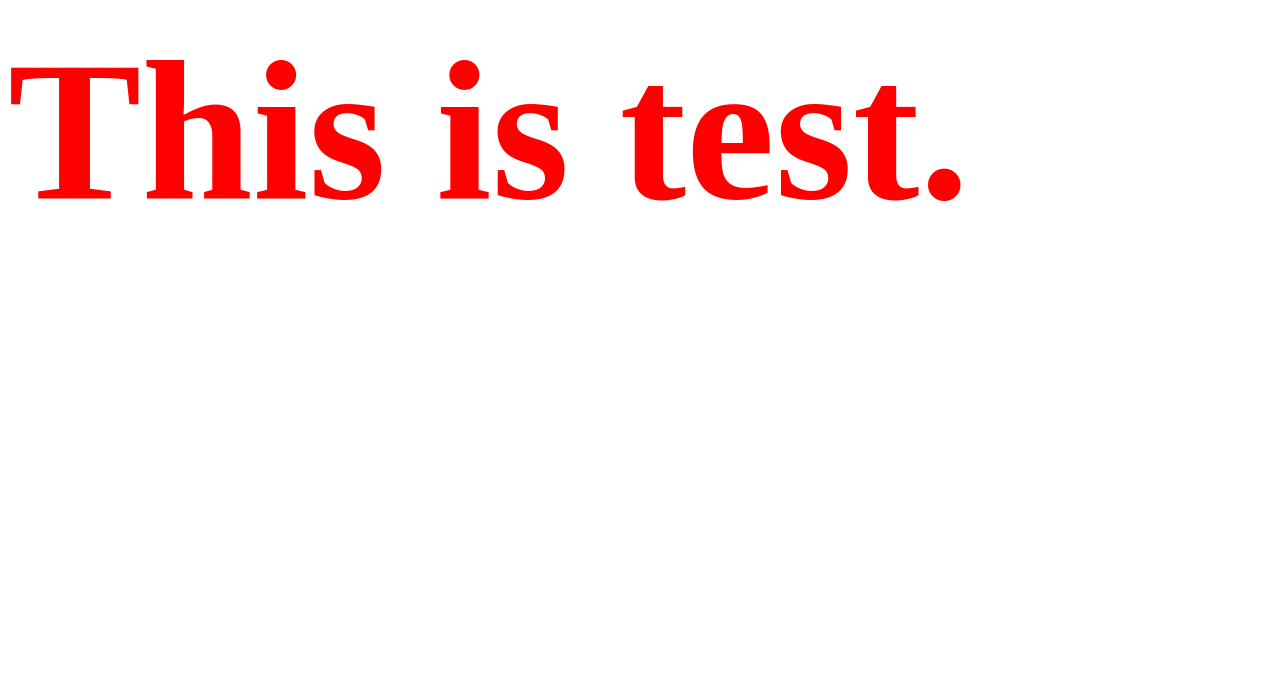
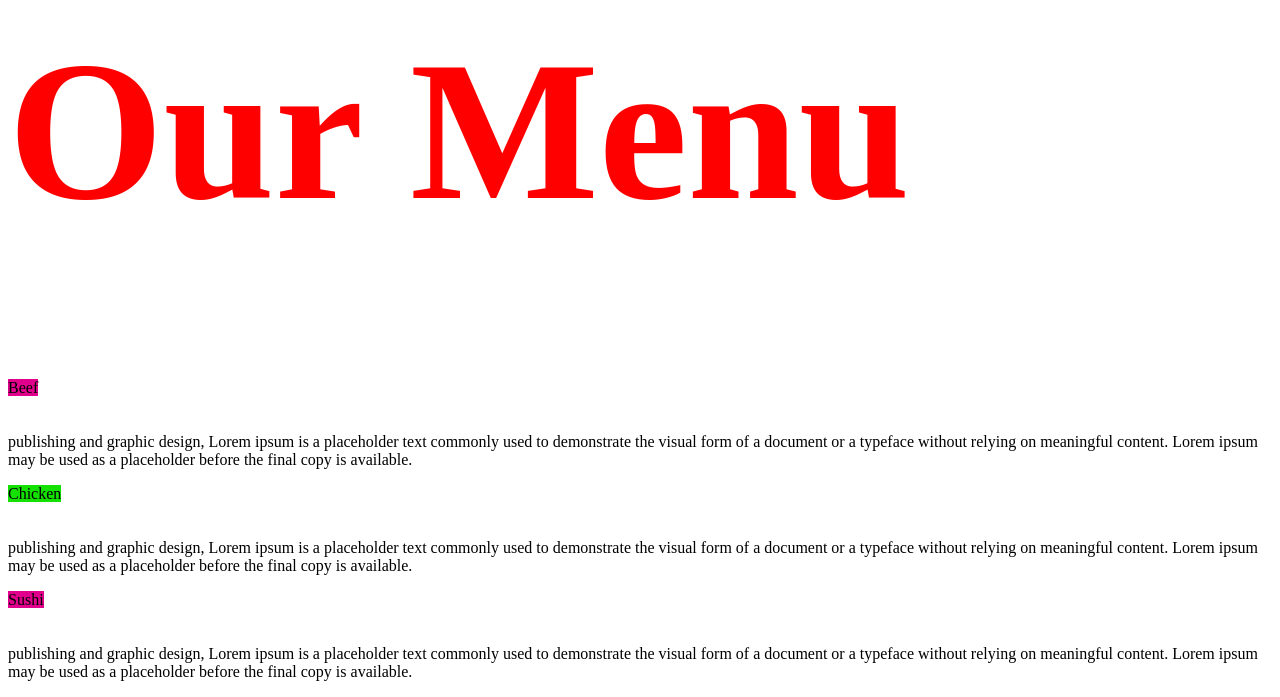
Before and after one commit to Samoliw/module2-solution, a plain HTML site: page index.html in a window 1280 px wide. Shown: the part 118-815 px from the top of the page. Drawn offline with Linux system fonts and the light colour scheme.

Commit message:
Update index.html

```diff
--- a/index.html
+++ b/index.html
@@ -15,8 +15,27 @@
       <title>Welcome to my portofilio :)</title>
   </head>
  <body>
-  <h1>This is test.</h1>
 
+<div>
+
+  <h1>Our Menu</h1>
+
+</div>
+
+<div>
+  <p id="p1"><h style="background-color:#E1008C;">Beef</h><br><br><br>
+   publishing and graphic design, Lorem ipsum is a placeholder text commonly used to demonstrate the visual form of a document or a typeface without relying on meaningful content.
+    Lorem ipsum may be used as a placeholder before the final copy is available.
+  </p>
+  <p id="p2"><h style="background-color:#14E100;">Chicken</h><br><br><br>
+   publishing and graphic design, Lorem ipsum is a placeholder text commonly used to demonstrate the visual form of a document or a typeface without relying on meaningful content.
+    Lorem ipsum may be used as a placeholder before the final copy is available.
+  </p>
+  <p id="p3"><h style="background-color:#E1008C;">Sushi</h><br><br><br>
+  publishing and graphic design, Lorem ipsum is a placeholder text commonly used to demonstrate the visual form of a document or a typeface without relying on meaningful content.
+    Lorem ipsum may be used as a placeholder before the final copy is available.
+  </p>
+</div>
 
   </body>
 
```
